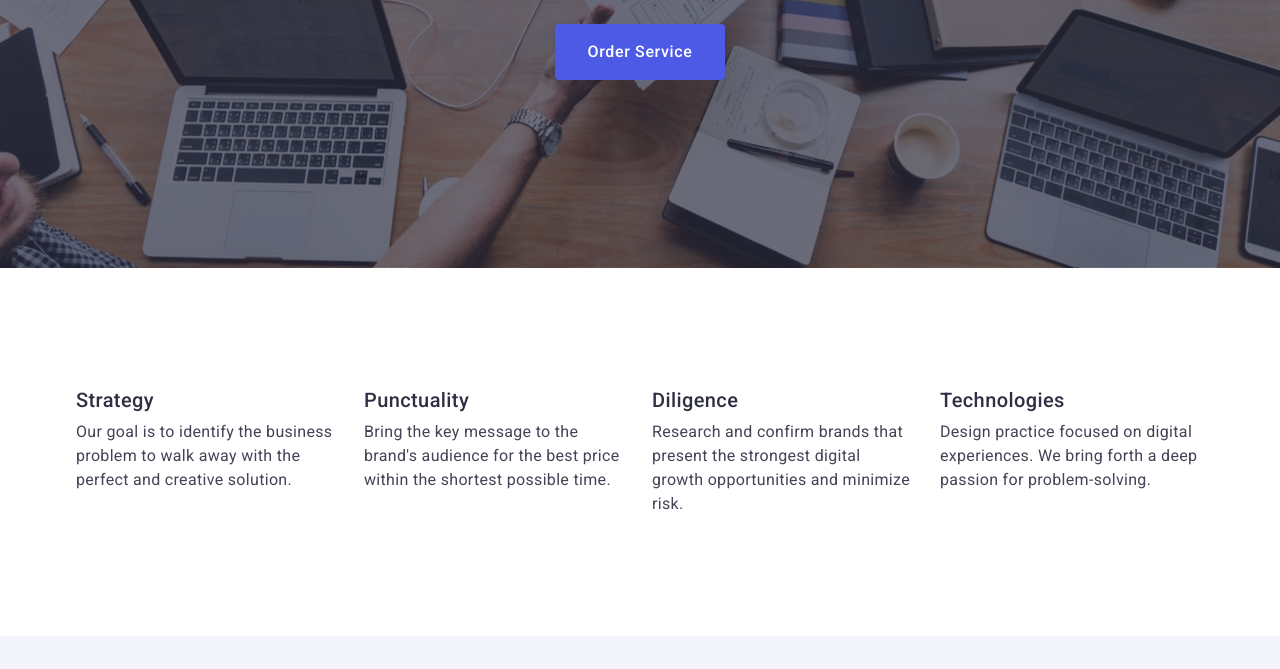
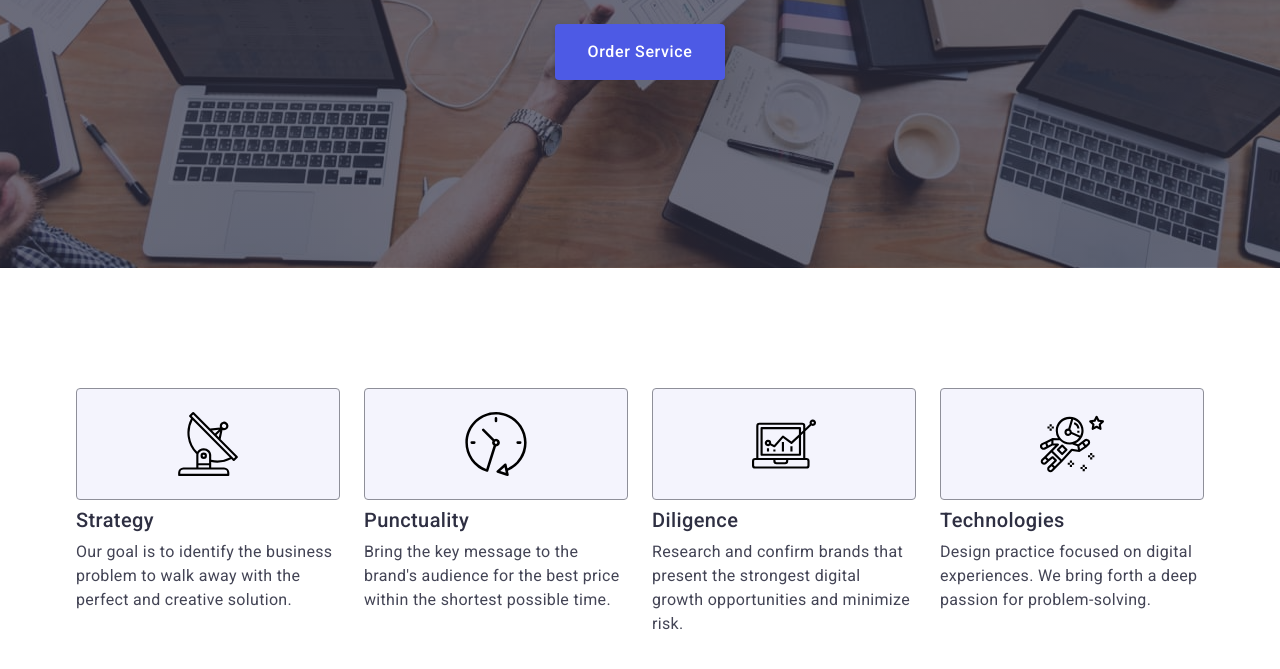
Before and after one commit to Aileneboro/goit-markup-hw-04, a plain HTML site: page index.html in a window 1280 px wide. Shown: the part 405-1074 px from the top of the page. Drawn offline with nearby package versions, Linux system fonts and the light colour scheme.

Commit message:
Add icons qualities section

```diff
--- a/css/styles.css
+++ b/css/styles.css
@@ -173,6 +173,17 @@ ul > li > a {
   gap: 24px;
 }
 
+.qualities-item-icons {
+  height: 112px;
+  border-radius: 4px;
+  border: 1px solid #8e8f99;
+  background: #f4f4fd;
+  display: flex;
+  justify-content: center;
+  align-items: center;
+  margin-bottom: 8px;
+}
+
 .visually-hidden {
   position: absolute;
   width: 1px;
--- a/index.html
+++ b/index.html
@@ -58,6 +58,11 @@
           <h2 class="visually-hidden">Qualities</h2>
           <ul class="qualities-list">
             <li class="qualities-item">
+              <div class="qualities-item-icons">
+                <svg width="64" height="64">
+                  <use href="./images/icons.svg#icon-antenna"></use>
+                </svg>
+              </div>
               <h3 class="subtitle">Strategy</h3>
               <p class="text">
                 Our goal is to identify the business problem to walk away with
@@ -65,6 +70,11 @@
               </p>
             </li>
             <li class="qualities-item">
+              <div class="qualities-item-icons">
+                <svg width="64" height="64">
+                  <use href="./images/icons.svg#icon-clock"></use>
+                </svg>
+              </div>
               <h3 class="subtitle">Punctuality</h3>
               <p class="text">
                 Bring the key message to the brand's audience for the best price
@@ -72,6 +82,11 @@
               </p>
             </li>
             <li class="qualities-item">
+              <div class="qualities-item-icons">
+                <svg width="64" height="64">
+                  <use href="./images/icons.svg#icon-diagram"></use>
+                </svg>
+              </div>
               <h3 class="subtitle">Diligence</h3>
               <p class="text">
                 Research and confirm brands that present the strongest digital
@@ -79,6 +94,11 @@
               </p>
             </li>
             <li class="qualities-item">
+              <div class="qualities-item-icons">
+                <svg width="64" height="64">
+                  <use href="./images/icons.svg#icon-astronaut"></use>
+                </svg>
+              </div>
               <h3 class="subtitle">Technologies</h3>
               <p class="text">
                 Design practice focused on digital experiences. We bring forth a
```
Also changed, not shown: images/icons.svg (added).
